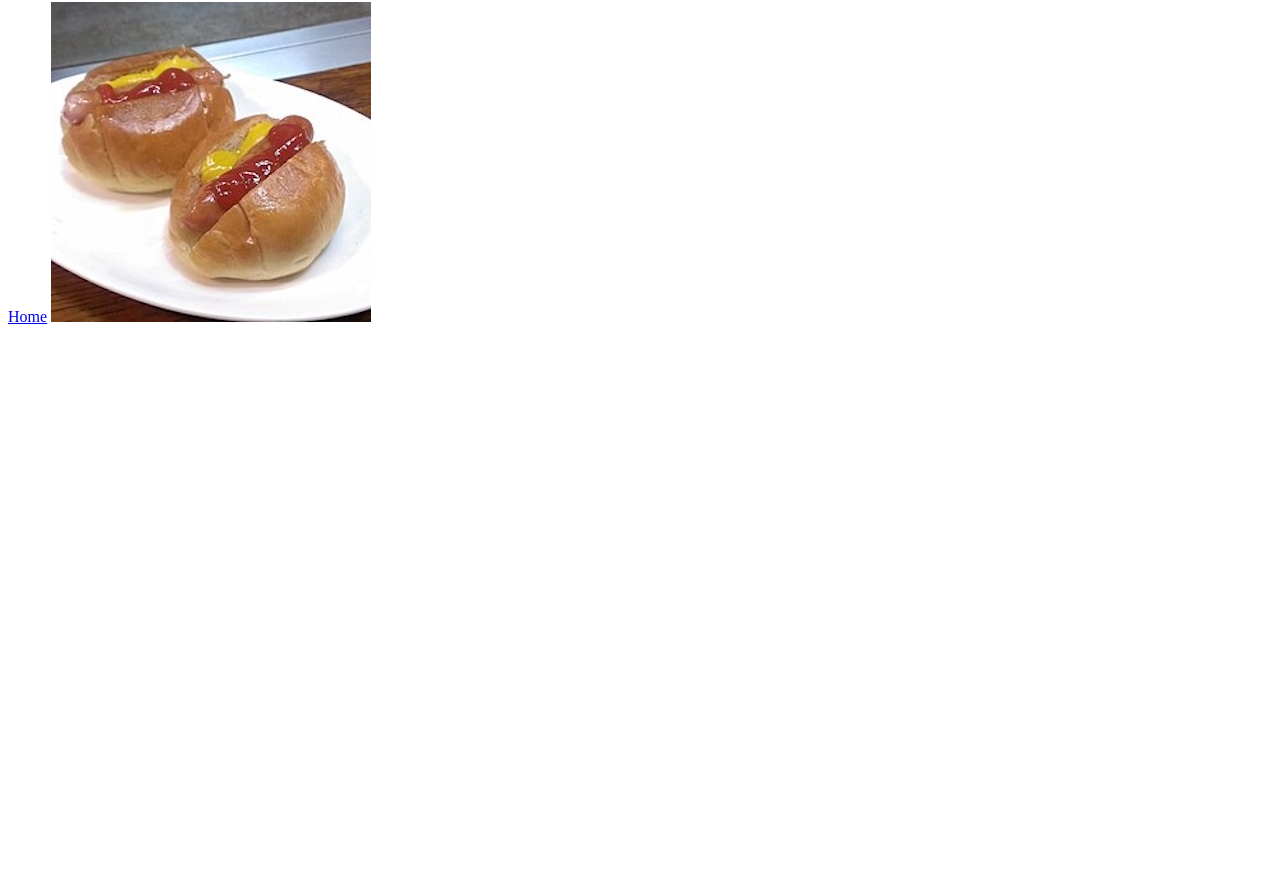
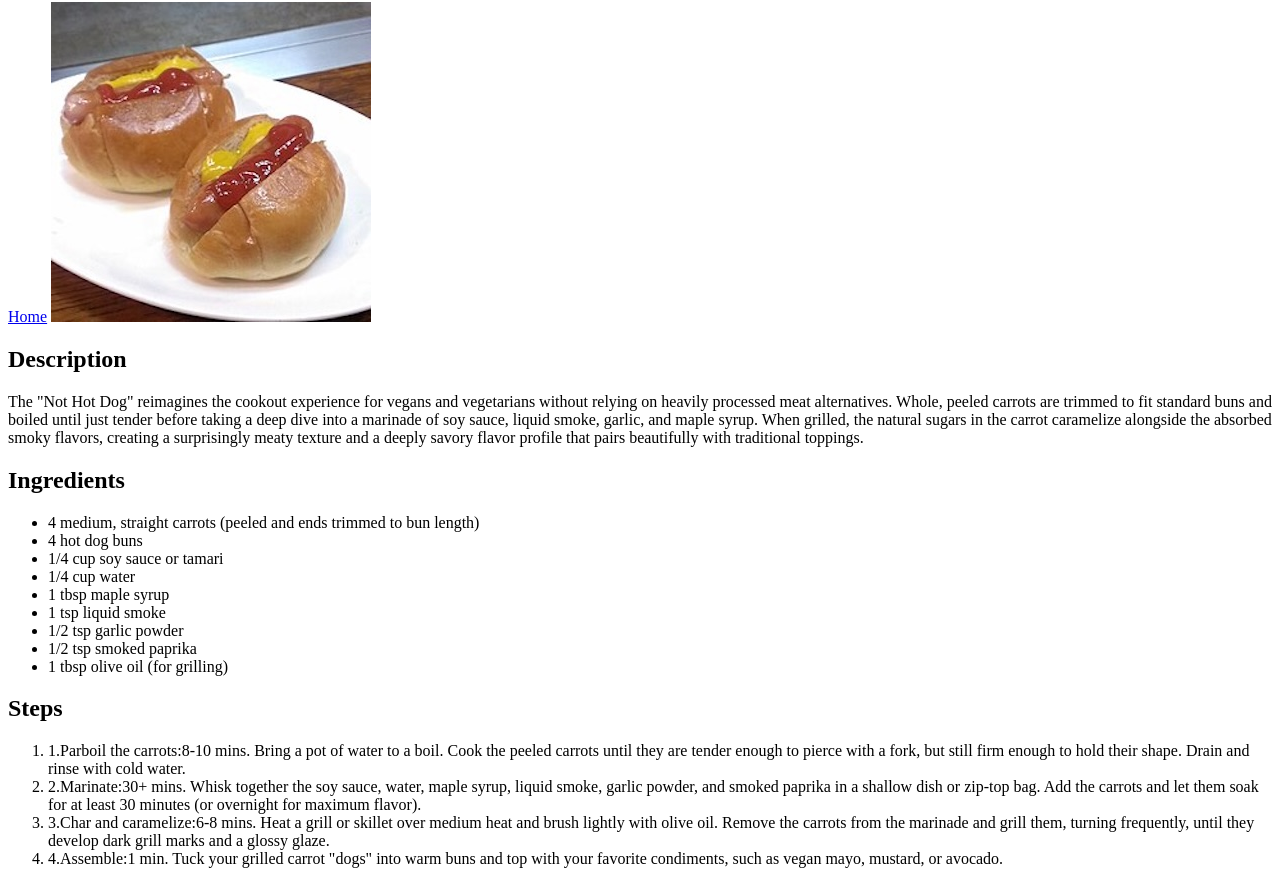
Before and after one commit to rezmepls/odin-recipes, a plain HTML site: page recipes/nothotdog.html in a window 1280 px wide. Shown: the part 78-962 px from the top of the page. Before the commit the page ends 800 px from the top, so only its background shows below. Drawn offline with Linux system fonts and the light colour scheme.

Commit message:
add Description, Ingredients and Steps to nothotdog.html

```diff
--- a/recipes/nothotdog.html
+++ b/recipes/nothotdog.html
@@ -10,5 +10,31 @@
     <a href="../index.html">Home</a>
 
     <img src="images/nothotdog.jpg" alt="">
+
+    <h2>Description</h2>
+    <p>
+        The "Not Hot Dog" reimagines the cookout experience for vegans and vegetarians without relying on heavily processed meat alternatives. Whole, peeled carrots are trimmed to fit standard buns and boiled until just tender before taking a deep dive into a marinade of soy sauce, liquid smoke, garlic, and maple syrup. When grilled, the natural sugars in the carrot caramelize alongside the absorbed smoky flavors, creating a surprisingly meaty texture and a deeply savory flavor profile that pairs beautifully with traditional toppings.
+    </p>
+
+    <h2>Ingredients</h2>
+    <ul>
+        <li>4 medium, straight carrots (peeled and ends trimmed to bun length)</li>
+        <li>4 hot dog buns</li>
+        <li>1/4 cup soy sauce or tamari</li>
+        <li>1/4 cup water</li>
+        <li>1 tbsp maple syrup</li>
+        <li>1 tsp liquid smoke</li>
+        <li>1/2 tsp garlic powder</li>
+        <li>1/2 tsp smoked paprika</li>
+        <li>1 tbsp olive oil (for grilling)</li>
+    </ul>
+
+    <h2>Steps</h2>
+    <ol>
+        <li>1.Parboil the carrots:8-10 mins. Bring a pot of water to a boil. Cook the peeled carrots until they are tender enough to pierce with a fork, but still firm enough to hold their shape. Drain and rinse with cold water.</li>
+        <li>2.Marinate:30+ mins. Whisk together the soy sauce, water, maple syrup, liquid smoke, garlic powder, and smoked paprika in a shallow dish or zip-top bag. Add the carrots and let them soak for at least 30 minutes (or overnight for maximum flavor).</li>
+        <li>3.Char and caramelize:6-8 mins. Heat a grill or skillet over medium heat and brush lightly with olive oil. Remove the carrots from the marinade and grill them, turning frequently, until they develop dark grill marks and a glossy glaze.</li>
+        <li>4.Assemble:1 min. Tuck your grilled carrot "dogs" into warm buns and top with your favorite condiments, such as vegan mayo, mustard, or avocado.</li>
+    </ol>
 </body>
 </html>
```
